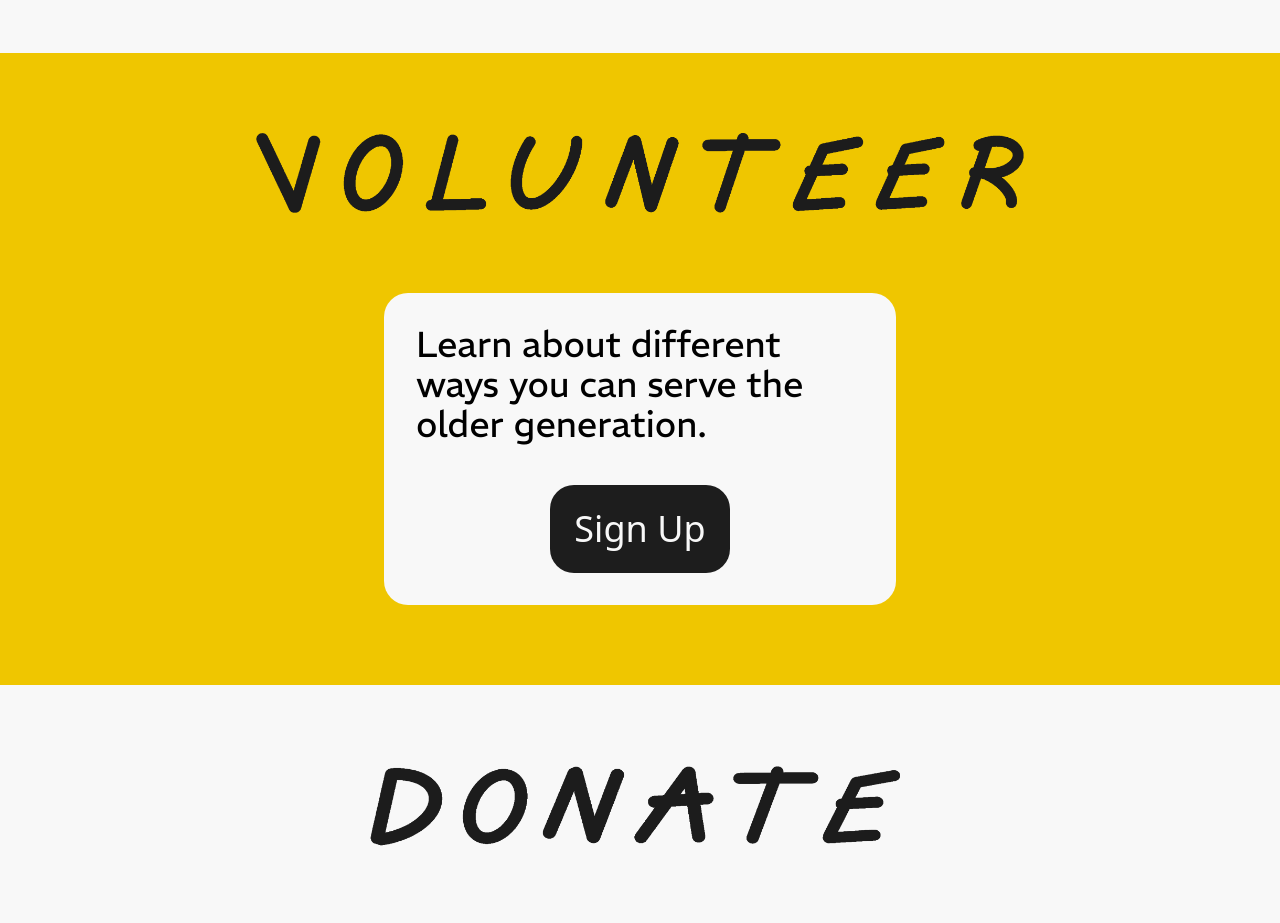
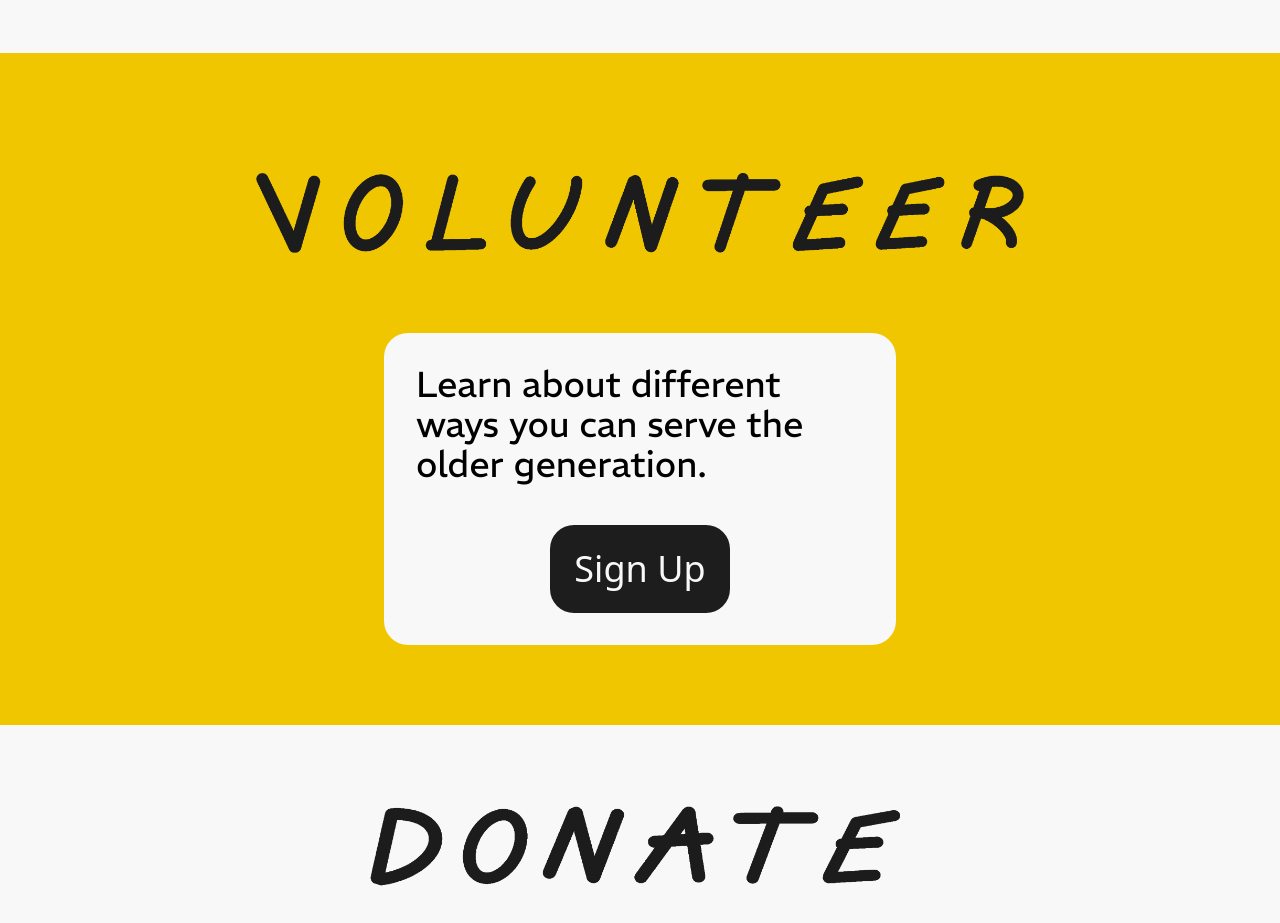
Before and after one commit to ahoward7/faith-in-action, a Nuxt app: page / in a window 1280 px wide. Shown: the part 4140-5063 px from the top of the page. Built offline with nearby package versions, Linux system fonts and the light colour scheme.

Commit message:
Small style change

```diff
--- a/components/fia/volunteer/index.vue
+++ b/components/fia/volunteer/index.vue
@@ -1,7 +1,7 @@
 <template>
   <div class="w-full flex justify-center bg-fia-yellow">
     <div class="max-w-1920 w-full grid grid-cols-1 2xl:grid-cols-2 pt-10 lg:pt-20 2xl:py-40">
-      <fia-volunteer-section header="Learn about different ways you can serve the older generation." button="Sign Up" anchor="/volunteer" class="pb-20 px-20">
+      <fia-volunteer-section header="Learn about different ways you can serve the older generation." button="Sign Up" anchor="/volunteer" class="px-20 pb-20 pt-10 2xl:pb-20 2xl:pt-0">
         <img src="~/assets/images/logos/fia-volunteer-text.png" class="max-h-24 lg:max-h-24 2xl:max-height-28">
       </fia-volunteer-section>
       <fia-volunteer-section header="Help those in need by supporting us with a donation." button="Support" anchor="/" boxStyle="bg-fia-yellow 2xl:bg-fia-white" class="px-20 py-20 2xl:pb-20 2xl:pt-0 bg-fia-white 2xl:bg-fia-yellow">
```
